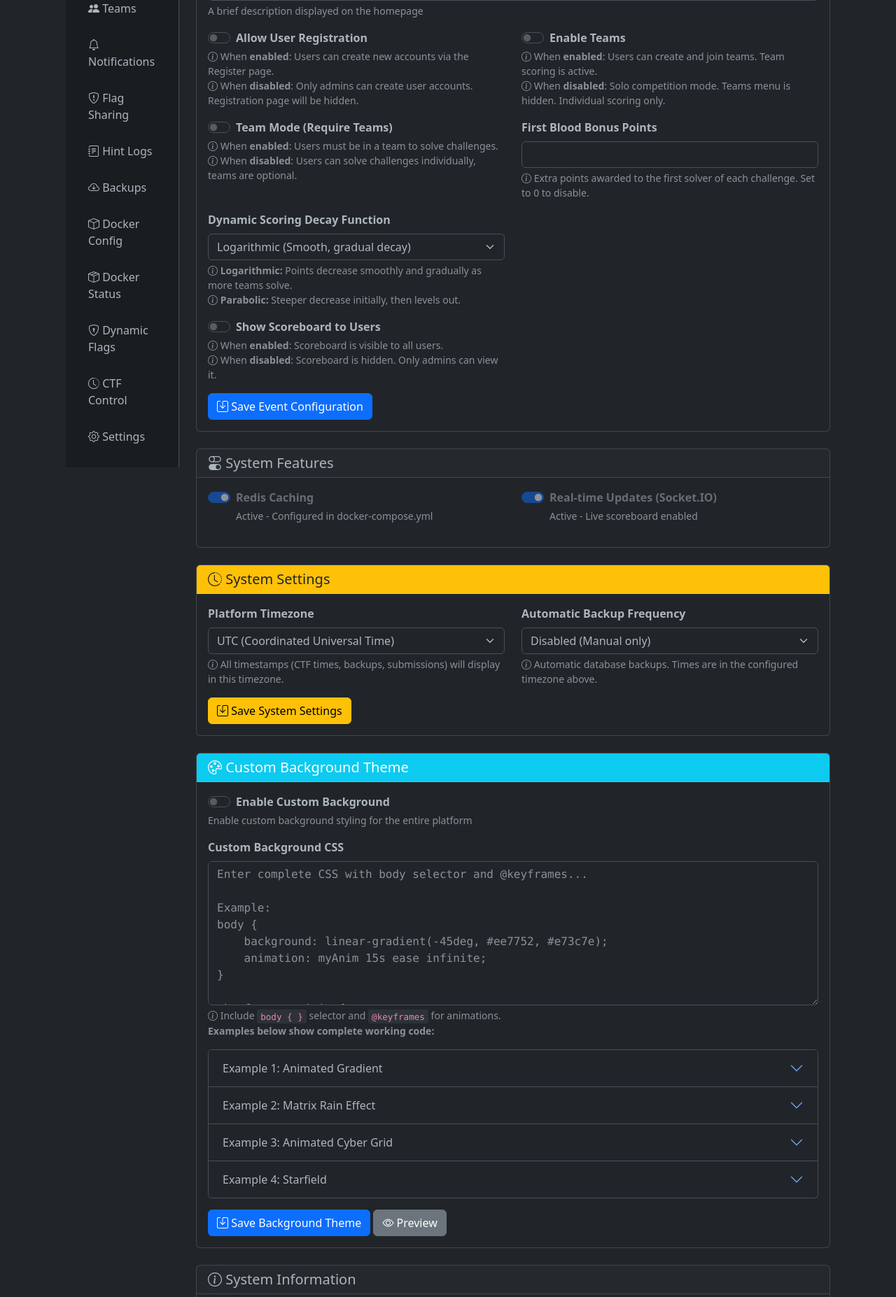
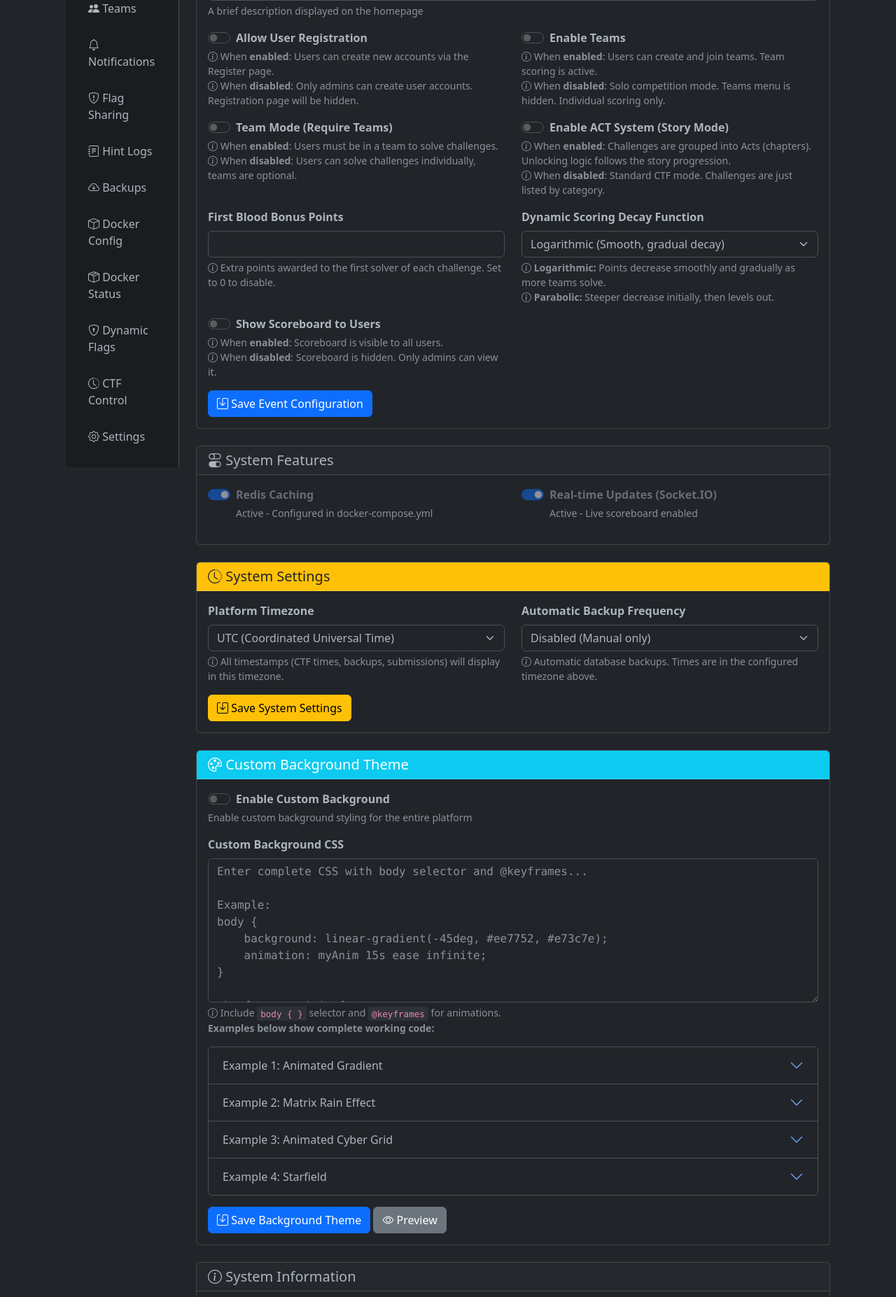
Before and after one commit to Unknnownnn/Blackbox, a Python web app: template templates/admin/settings.html in a window 1280 px wide. Shown: the part 474-2328 px from the top of the page at 70% size. Run offline with Jinja, Linux system fonts and the light colour scheme; the template is opened without the code that fills it, so the values that code supplies are empty; some libraries are stand-ins or nearby versions.

Commit message:
add act updates

```diff
--- a/config.py
+++ b/config.py
@@ -31,9 +31,6 @@ class Config:
             f"@{DATABASE_HOST}:{DATABASE_PORT}/{DATABASE_NAME}?charset=utf8mb4"
         )
     SQLALCHEMY_TRACK_MODIFICATIONS = False
-    # Connection pooling for high concurrency (safe with eventlet)
-    # Each worker process gets its own pool (workers are separate processes, not threads)
-    # For 200+ users with 8+ workers: Need larger pool per worker
     SQLALCHEMY_ENGINE_OPTIONS = {
         # Connection pool settings (per worker)
         'pool_size': 20,             # Increased from 5 to 20 persistent connections per worker
--- a/models/settings.py
+++ b/models/settings.py
@@ -273,6 +273,9 @@ class DockerSettings(db.Model):
     cleanup_stale_containers = db.Column(db.Boolean, default=True)
     stale_container_hours = db.Column(db.Integer, default=2)
 
+    # Global limits
+    max_concurrent_containers = db.Column(db.Integer, default=50)
+
     created_at = db.Column(db.DateTime, default=datetime.utcnow)
     updated_at = db.Column(db.DateTime, default=datetime.utcnow, onupdate=datetime.utcnow)
 
@@ -314,7 +317,8 @@ class DockerSettings(db.Model):
             'port_range_start': self.port_range_start,
             'port_range_end': self.port_range_end,
             'auto_cleanup_on_solve': self.auto_cleanup_on_solve,
-            'allowed_repositories_count': len(self.get_allowed_repositories_list())
+            'allowed_repositories_count': len(self.get_allowed_repositories_list()),
+            'max_concurrent_containers': self.max_concurrent_containers
         }
 
     def __repr__(self):
--- a/routes/admin.py
+++ b/routes/admin.py
@@ -1038,6 +1038,9 @@ def update_event_config():
 
         team_mode = 'team_mode' in request.form
         Settings.set('team_mode', team_mode, 'bool', 'Enable team-based CTF mode')
+
+        act_system_enabled = 'act_system_enabled' in request.form
+        Settings.set('act_system_enabled', act_system_enabled, 'bool', 'Enable Adaptive Challenge Tree (ACT) system')
 
         # Update scoreboard visibility
         scoreboard_visible = 'scoreboard_visible' in request.form
--- a/templates/admin/_sidebar.html
+++ b/templates/admin/_sidebar.html
@@ -9,7 +9,12 @@
             <i class="bi bi-puzzle"></i> Challenges
         </a>
         <a href="{{ url_for('admin.manage_branching') }}" class="admin-nav-link {% if request.endpoint == 'admin.manage_branching' %}active{% endif %}">
-            <i class="bi bi-diagram-3"></i> Challenge Configs
+            <i class="bi bi-diagram-3"></i>
+            {% if settings.get('act_system_enabled', False, type='bool') %}
+                Story & Branching
+            {% else %}
+                Challenge Configs
+            {% endif %}
         </a>
         <a href="{{ url_for('admin.manage_users') }}" class="admin-nav-link {% if request.endpoint == 'admin.manage_users' %}active{% endif %}">
             <i class="bi bi-people"></i> Users
--- a/templates/admin/settings.html
+++ b/templates/admin/settings.html
@@ -104,6 +104,20 @@
                                 <div class="form-text">
                                     <i class="bi bi-info-circle"></i> When <strong>enabled</strong>: Users must be in a team to solve challenges.<br>
                                     <i class="bi bi-info-circle"></i> When <strong>disabled</strong>: Users can solve challenges individually, teams are optional.
+                                </div>
+                            </div>
+
+                            <div class="col-md-6 mb-3">
+                                <div class="form-check form-switch">
+                                    <input class="form-check-input" type="checkbox" id="act_system_enabled" name="act_system_enabled"
+                                           {% if settings.get('act_system_enabled', False) %}checked{% endif %}>
+                                    <label class="form-check-label" for="act_system_enabled">
+                                        <strong>Enable ACT System (Story Mode)</strong>
+                                    </label>
+                                </div>
+                                <div class="form-text">
+                                    <i class="bi bi-info-circle"></i> When <strong>enabled</strong>: Challenges are grouped into Acts (chapters). Unlocking logic follows the story progression.<br>
+                                    <i class="bi bi-info-circle"></i> When <strong>disabled</strong>: Standard CTF mode. Challenges are just listed by category.
                                 </div>
                             </div>
 
```
Also changed, not shown: scripts/db_schema.py (+10 -5 lines), templates/admin/docker_settings.html (+12 -0 lines).
